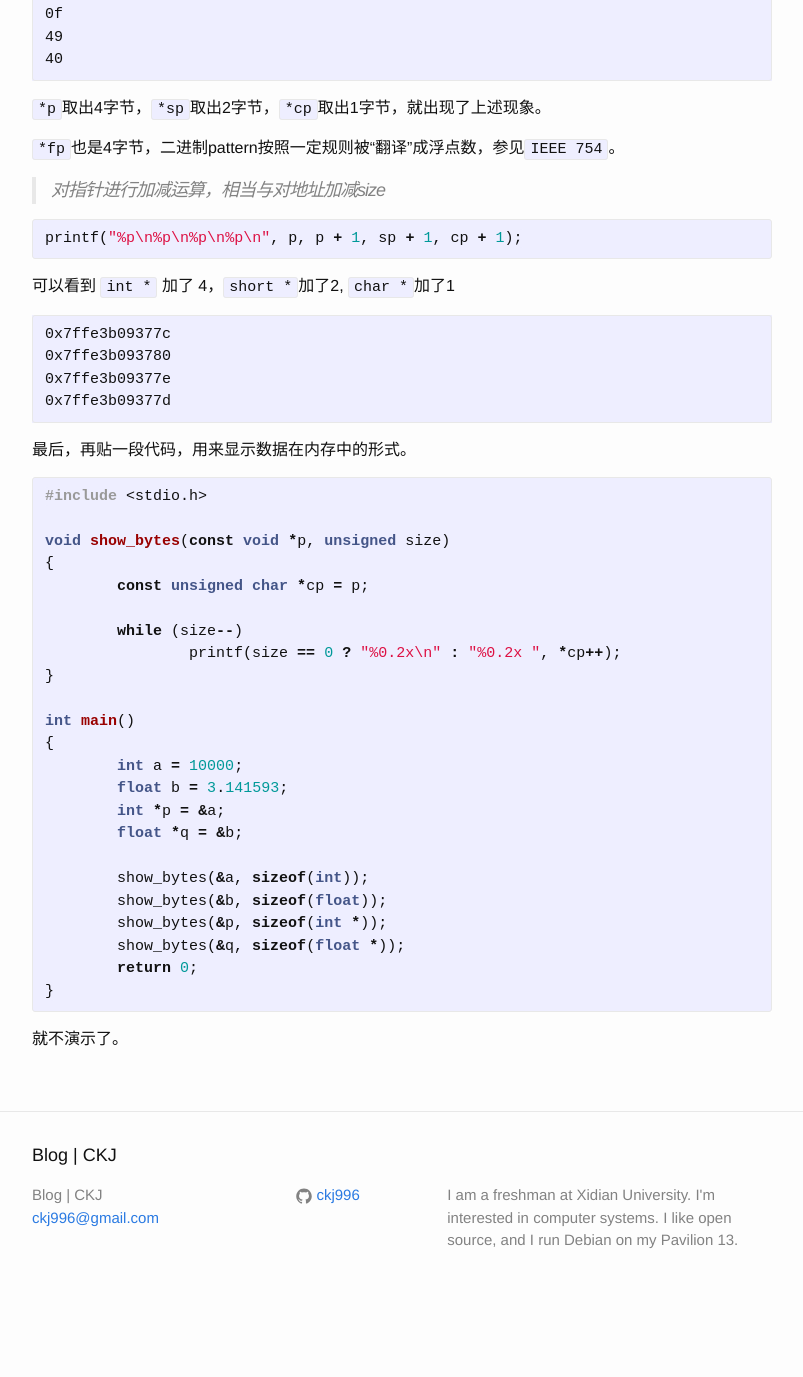
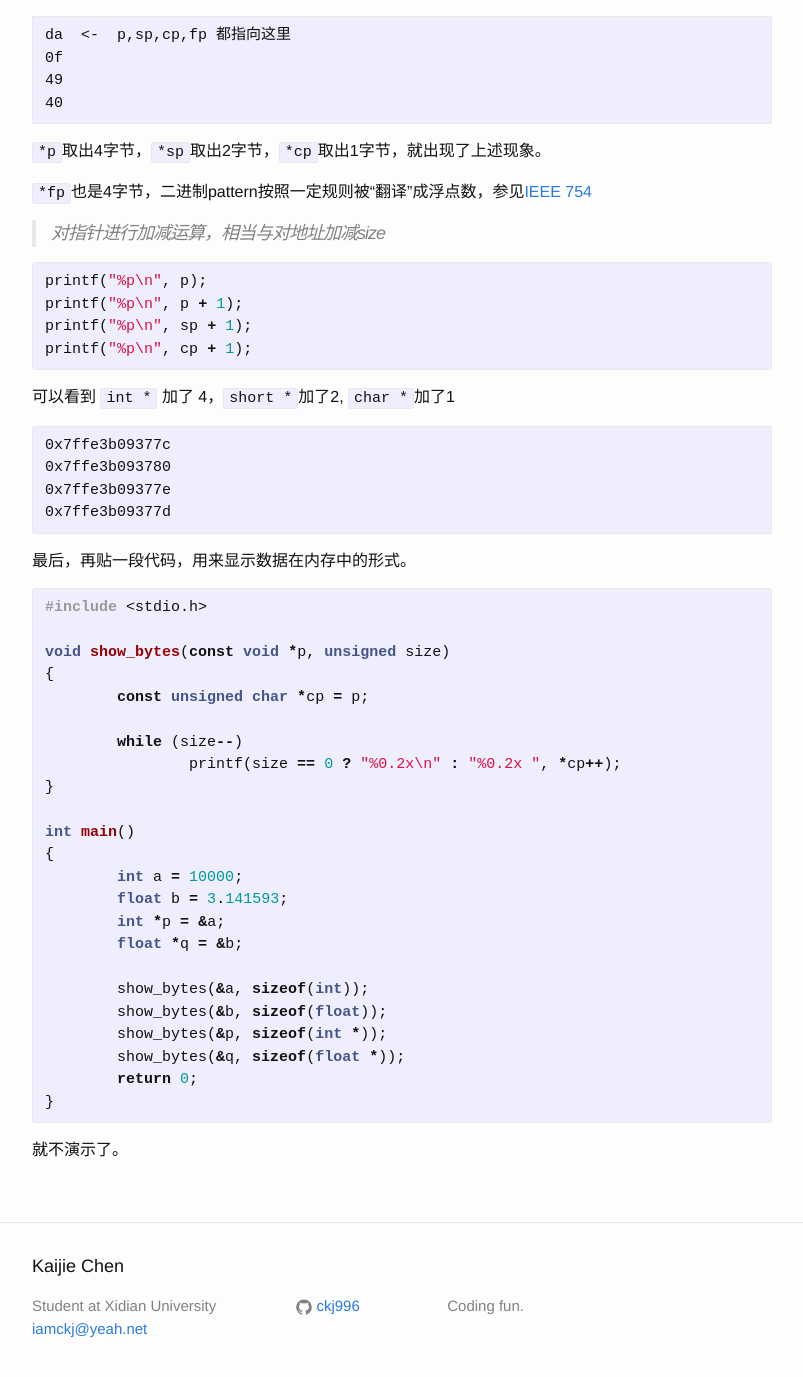
Before and after one commit to kaijchen/kaijchen.github.io, a Jekyll site: the page built from _posts/2016-04-30-begin-with-C-pointer.markdown, in a window 1280 px wide and 1400 px high, scrolled down 1852 px. Shown: the top 1377 px of the window, without its empty margins (238-1041 px from the left). Built offline with Jekyll 4.4.1, drawn with Linux system fonts in a browser that asks for light colours; before the commit the page ends 3164 px from its top, so only the background shows below that; some of the changed text lies outside the part shown.

Commit message:
custmize & fix

```diff
--- a/_config.yml
+++ b/_config.yml
@@ -7,14 +7,14 @@
 
 # Site settings
 title: Blog | CKJ
-email: ckj996@gmail.com
+email: iamckj@yeah.net
 description: > # this means to ignore newlines until "baseurl:"
-  I am a freshman at Xidian University.
-  I'm interested in computer systems.
-  I like open source, and I run Debian on my Pavilion 13.
+  Coding fun.
 baseurl: "" # the subpath of your site, e.g. /blog
 url: "http://ckj996.github.io" # the base hostname & protocol for your site
 github_username:  ckj996
+name: Kaijie Chen
+occupation: Student at Xidian University
 
 # Build settings
 markdown: kramdown
--- a/_includes/footer.html
+++ b/_includes/footer.html
@@ -2,12 +2,12 @@
 
   <div class="wrapper">
 
-    <h2 class="footer-heading">{{ site.title }}</h2>
+    <h2 class="footer-heading">{{ site.name }}</h2>
 
     <div class="footer-col-wrapper">
       <div class="footer-col footer-col-1">
         <ul class="contact-list">
-          <li>{{ site.title }}</li>
+          <li>{{ site.occupation }}</li>
           <li><a href="mailto:{{ site.email }}">{{ site.email }}</a></li>
         </ul>
       </div>
@@ -17,12 +17,6 @@
           {% if site.github_username %}
           <li>
             {% include icon-github.html username=site.github_username %}
-          </li>
-          {% endif %}
-
-          {% if site.twitter_username %}
-          <li>
-            {% include icon-twitter.html username=site.twitter_username %}
           </li>
           {% endif %}
         </ul>
--- a/_posts/2016-04-30-begin-with-C-pointer.markdown
+++ b/_posts/2016-04-30-begin-with-C-pointer.markdown
@@ -11,11 +11,10 @@ categories: Coding
 你也知道：
 {% highlight C %}
 int a = 1;
-int *p;
+int *p = &a;            /* 将a的地址赋值给p */
 
-p = &a;             /* 将a的地址赋值给p */
-*p = 3;             /* 将p指向位置的数据修改为3 */
-printf("%d\n", a);  /* 所以这里将输出3, 而不是1 */
+*p = 3;                 /* 将p指向位置的数据修改为3 */
+printf("%d\n", a);      /* 所以这里将输出3, 而不是1 */
 {% endhighlight %}
 
 
@@ -59,10 +58,13 @@ printf("%f\n", *fp);
 
 这一定不是巧合 Σ(ﾟДﾟ)
 
-这时候，输出它们的地址（`%p`输出指针）
+这时候，输出它们的地址
 
 {% highlight C %}
-printf("%p\n%p\n%p\n%p\n", p, sp, cp, fp);
+printf("%p\n", p);      /* %p 输出指针地址 */
+printf("%p\n", sp);
+printf("%p\n", cp);
+printf("%p\n", fp);
 {% endhighlight %}
 
 结果可能会变化，但是4个值之间永远是相等的。
@@ -85,19 +87,22 @@ printf("%p\n%p\n%p\n%p\n", p, sp, cp, fp);
 
 `intel x86`以`little-endian`顺序存储数据，所以在内存中
 
-    da  <-p    p,sp,cp,fp 都指向这里
+    da  <-  p,sp,cp,fp 都指向这里
     0f
     49
     40
 
 `*p`取出4字节，`*sp`取出2字节，`*cp`取出1字节，就出现了上述现象。
 
-`*fp`也是4字节，二进制pattern按照一定规则被“翻译”成浮点数，参见`IEEE 754`。
+`*fp`也是4字节，二进制pattern按照一定规则被“翻译”成浮点数，参见[IEEE 754](https://en.wikipedia.org/wiki/IEEE_754-1985)
 
 > 对指针进行加减运算，相当与对地址加减size
 
 {% highlight C %}
-printf("%p\n%p\n%p\n%p\n", p, p + 1, sp + 1, cp + 1);
+printf("%p\n", p);
+printf("%p\n", p + 1);
+printf("%p\n", sp + 1);
+printf("%p\n", cp + 1);
 {% endhighlight %}
 
 可以看到 `int *` 加了 4，`short *`加了2, `char *`加了1
```
Also changed, not shown: other parts of _posts/2016-04-30-begin-with-C-pointer.markdown (+4 -4 lines), _posts/2016-04-28-welcome-to-jekyll.markdown (deleted, +0 -25 lines), about.md (+11 -7 lines).
